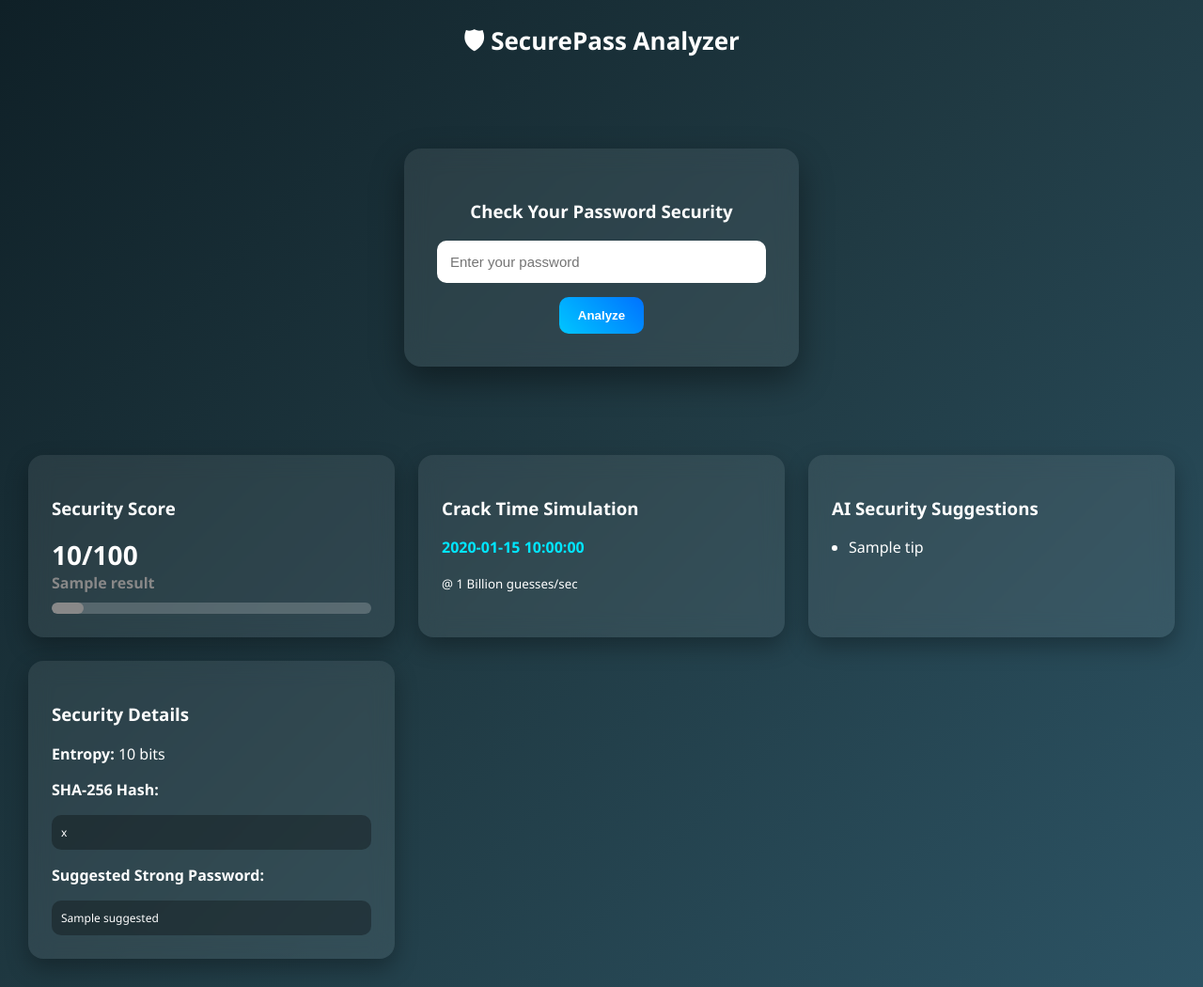
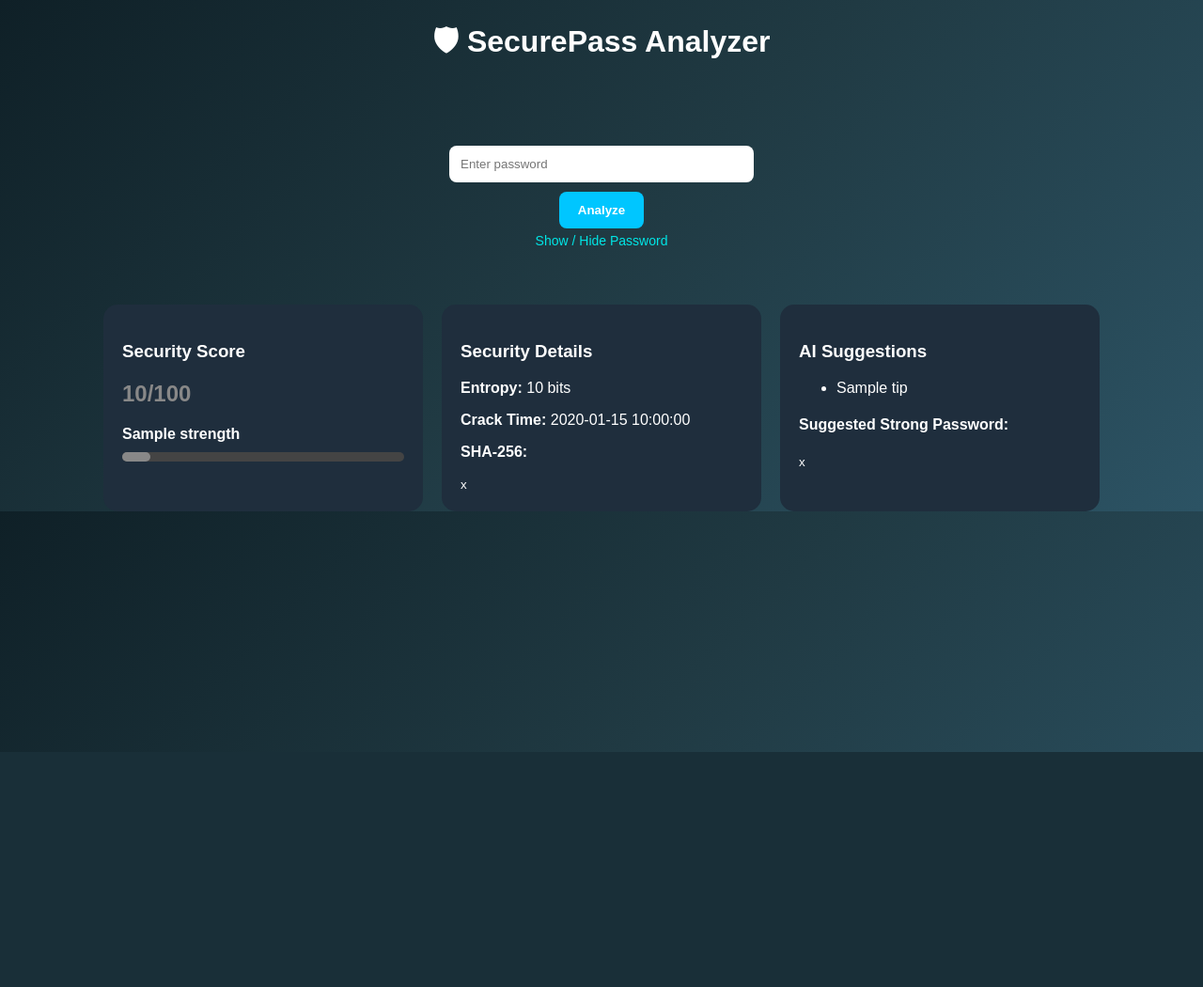
Before and after one commit to mandyamkiran/SecurePass-Analyzer, a Flask app: template templates/index.html in a window 1280 px wide. Shown: the whole page at 94% size. After the commit the page ends 800 px from the top, so only its background shows below. Run offline with Flask 3, Linux system fonts and the light colour scheme; the template is opened without the code that fills it: most values are stand-ins (such as "Sample title", 1, 10 or a date in 2020).

Commit message:
Stable production version

```diff
--- a/app.py
+++ b/app.py
@@ -1,160 +1,118 @@
 from flask import Flask, render_template, request
+import hashlib
 import math
+import secrets
 import string
-import hashlib
-import random
-import os
 
 app = Flask(__name__)
 
-# -----------------------------
-# Common Weak Password List
-# -----------------------------
-COMMON_PASSWORDS = [
-    "123456", "password", "12345678", "qwerty",
-    "abc123", "admin", "123456789", "welcome",
-    "password123", "12345"
-]
 
-# -----------------------------
-# Entropy Calculation
-# -----------------------------
-def calculate_entropy(password):
+# -------------------------
+# PASSWORD ANALYSIS FUNCTION
+# -------------------------
+def analyze_password(password):
+    length = len(password)
+
+    if length == 0:
+        return None
+
+    # Character checks
+    has_lower = any(c.islower() for c in password)
+    has_upper = any(c.isupper() for c in password)
+    has_digit = any(c.isdigit() for c in password)
+    has_special = any(c in string.punctuation for c in password)
+
+    # Charset size
     charset = 0
-
-    if any(c.islower() for c in password):
+    if has_lower:
         charset += 26
-    if any(c.isupper() for c in password):
+    if has_upper:
         charset += 26
-    if any(c.isdigit() for c in password):
+    if has_digit:
         charset += 10
-    if any(c in string.punctuation for c in password):
+    if has_special:
         charset += 32
 
-    entropy = len(password) * math.log2(charset) if charset else 0
-    return entropy, charset
+    if charset == 0:
+        charset = 1
 
-# -----------------------------
-# Crack Time Formatter
-# -----------------------------
-def format_time(seconds):
-    minutes = seconds / 60
-    hours = minutes / 60
-    days = hours / 24
-    years = days / 365
+    # Entropy calculation (SAFE)
+    entropy = length * math.log2(charset)
 
-    if years >= 1:
-        return f"{round(years, 2)} years"
-    elif days >= 1:
-        return f"{round(days, 2)} days"
-    elif hours >= 1:
-        return f"{round(hours, 2)} hours"
-    elif minutes >= 1:
-        return f"{round(minutes, 2)} minutes"
+    # Score calculation
+    score = min(int((entropy / 80) * 100), 100)
+
+    # Strength label
+    if score < 40:
+        strength = "Weak"
+        color = "#ff4d4d"
+    elif score < 70:
+        strength = "Moderate"
+        color = "#ffb84d"
     else:
-        return f"{round(seconds, 2)} seconds"
+        strength = "Strong"
+        color = "#4dff88"
 
-# -----------------------------
-# Strong Password Generator
-# -----------------------------
-def generate_strong_password(length=12):
-    characters = string.ascii_letters + string.digits + string.punctuation
-    return ''.join(random.choice(characters) for _ in range(length))
+    # SAFE crack time (no huge exponent)
+    guesses_per_sec = 1_000_000_000
+    crack_time = (2 ** entropy) / guesses_per_sec
 
-# -----------------------------
-# Security Score Calculator
-# -----------------------------
-def calculate_score(password, entropy):
-    score = 0
+    if crack_time < 60:
+        crack_display = f"{round(crack_time,2)} seconds"
+    elif crack_time < 3600:
+        crack_display = f"{round(crack_time/60,2)} minutes"
+    elif crack_time < 86400:
+        crack_display = f"{round(crack_time/3600,2)} hours"
+    else:
+        crack_display = f"{round(crack_time/86400,2)} days"
 
-    if len(password) >= 12:
-        score += 25
-    elif len(password) >= 8:
-        score += 15
-    else:
-        score += 5
+    # SHA256
+    sha256_hash = hashlib.sha256(password.encode()).hexdigest()
 
-    if any(c.islower() for c in password):
-        score += 15
-    if any(c.isupper() for c in password):
-        score += 15
-    if any(c.isdigit() for c in password):
-        score += 15
-    if any(c in string.punctuation for c in password):
-        score += 15
+    # Suggestions
+    suggestions = []
+    if length < 8:
+        suggestions.append("Use at least 8 characters.")
+    if not has_digit:
+        suggestions.append("Include numbers.")
+    if not has_special:
+        suggestions.append("Include special characters.")
+    if not has_upper:
+        suggestions.append("Include uppercase letters.")
 
-    if entropy >= 60:
-        score += 15
-    elif entropy >= 40:
-        score += 10
-    else:
-        score += 5
+    # Strong password generator
+    strong_password = ''.join(secrets.choice(
+        string.ascii_letters + string.digits + string.punctuation
+    ) for _ in range(12))
 
-    return min(score, 100)
+    return {
+        "score": score,
+        "strength": strength,
+        "color": color,
+        "entropy": round(entropy, 2),
+        "crack_time": crack_display,
+        "hash": sha256_hash,
+        "suggestions": suggestions,
+        "strong_password": strong_password
+    }
 
-# -----------------------------
-# Main Route
-# -----------------------------
+
+# -------------------------
+# ROUTE
+# -------------------------
 @app.route("/", methods=["GET", "POST"])
 def home():
     result = None
 
     if request.method == "POST":
         password = request.form.get("password")
-
-        if password:
-            entropy, charset = calculate_entropy(password)
-            crack_time_seconds = (charset ** len(password)) / 1_000_000_000 if charset else 0
-            hashed_password = hashlib.sha256(password.encode()).hexdigest()
-
-            score = calculate_score(password, entropy)
-
-            if score < 40:
-                strength_label = "Weak"
-                color = "red"
-            elif score < 70:
-                strength_label = "Moderate"
-                color = "orange"
-            elif score < 85:
-                strength_label = "Strong"
-                color = "yellow"
-            else:
-                strength_label = "Very Strong"
-                color = "limegreen"
-
-            warning = None
-            suggestions = []
-
-            if password.lower() in COMMON_PASSWORDS:
-                warning = "⚠ This is a commonly used weak password!"
-
-            if len(password) < 8:
-                suggestions.append("Use at least 8 characters.")
-            if not any(c.isupper() for c in password):
-                suggestions.append("Add uppercase letters.")
-            if not any(c.isdigit() for c in password):
-                suggestions.append("Include numbers.")
-            if not any(c in string.punctuation for c in password):
-                suggestions.append("Include special characters.")
-
-            result = {
-                "entropy": round(entropy, 2),
-                "crack_time": format_time(crack_time_seconds),
-                "hash": hashed_password,
-                "suggested": generate_strong_password(),
-                "warning": warning,
-                "suggestions": suggestions,
-                "score": score,
-                "strength_label": strength_label,
-                "color": color
-            }
+        result = analyze_password(password)
 
     return render_template("index.html", result=result)
 
 
-# -----------------------------
-# Production Run
-# -----------------------------
+# -------------------------
+# MAIN
+# -------------------------
 if __name__ == "__main__":
-    port = int(os.environ.get("PORT", 5000))
-    app.run(host="0.0.0.0", port=port)
+    app.run(host="0.0.0.0", port=5000)
--- a/templates/index.html
+++ b/templates/index.html
@@ -3,192 +3,139 @@
 <head>
     <title>SecurePass Analyzer</title>
     <meta name="viewport" content="width=device-width, initial-scale=1.0">
-
     <style>
-        * { box-sizing: border-box; }
-
         body {
-            margin: 0;
-            font-family: 'Segoe UI', sans-serif;
-            background: linear-gradient(135deg, #0f2027, #203a43, #2c5364);
-            color: white;
+            margin:0;
+            font-family: Arial, sans-serif;
+            background: linear-gradient(135deg,#0f2027,#203a43,#2c5364);
+            color:white;
+            text-align:center;
         }
 
-        header {
-            text-align: center;
-            padding: 25px;
-            font-size: 26px;
-            font-weight: 600;
-        }
-
-        /* Center Hero Section */
-        .hero {
-            display: flex;
-            justify-content: center;
-            align-items: center;
-            height: 45vh;
-            text-align: center;
-        }
-
-        .hero-card {
-            background: rgba(255,255,255,0.08);
-            backdrop-filter: blur(12px);
-            padding: 35px;
-            border-radius: 18px;
-            width: 420px;
-            box-shadow: 0 15px 35px rgba(0,0,0,0.4);
+        .center-box {
+            margin-top:80px;
         }
 
         input {
-            width: 100%;
-            padding: 14px;
-            border-radius: 10px;
-            border: none;
-            outline: none;
-            margin-bottom: 15px;
-            font-size: 15px;
+            padding:12px;
+            width:300px;
+            border-radius:8px;
+            border:none;
+            outline:none;
         }
 
         button {
-            padding: 12px 20px;
-            border-radius: 10px;
-            border: none;
-            font-weight: bold;
-            background: linear-gradient(45deg, #00c6ff, #0072ff);
-            color: white;
-            cursor: pointer;
-            transition: 0.3s;
+            padding:12px 20px;
+            margin-top:10px;
+            border:none;
+            border-radius:8px;
+            background:#00c6ff;
+            color:white;
+            cursor:pointer;
+            font-weight:bold;
         }
 
-        button:hover { opacity: 0.85; }
+        button:hover {
+            background:#0099cc;
+        }
 
-        /* Dashboard Section */
-        .dashboard {
-            padding: 30px;
-            display: grid;
-            grid-template-columns: repeat(auto-fit, minmax(320px, 1fr));
-            gap: 25px;
+        .toggle {
+            margin-top:5px;
+            font-size:14px;
+            cursor:pointer;
+            color:#00e6e6;
+        }
+
+        .results {
+            margin-top:60px;
+            display:flex;
+            justify-content:center;
+            flex-wrap:wrap;
+            gap:20px;
         }
 
         .card {
-            background: rgba(255,255,255,0.08);
-            backdrop-filter: blur(12px);
-            padding: 25px;
-            border-radius: 16px;
-            box-shadow: 0 10px 25px rgba(0,0,0,0.3);
+            background:#1f2e3d;
+            padding:20px;
+            border-radius:15px;
+            width:300px;
+            text-align:left;
         }
 
-        .score-number {
-            font-size: 28px;
-            font-weight: bold;
-        }
-
-        .progress-bar {
-            height: 12px;
-            background: rgba(255,255,255,0.2);
-            border-radius: 8px;
-            margin-top: 10px;
-            overflow: hidden;
+        .progress {
+            background:#444;
+            border-radius:10px;
+            height:10px;
+            margin-top:10px;
         }
 
         .progress-fill {
-            height: 12px;
-            border-radius: 8px;
-            transition: width 0.6s ease;
+            height:10px;
+            border-radius:10px;
         }
-
-        ul { padding-left: 18px; }
-
-        .hash-box {
-            background: rgba(0,0,0,0.3);
-            padding: 10px;
-            border-radius: 10px;
-            font-size: 12px;
-            word-wrap: break-word;
-            margin-top: 8px;
-        }
-
-        .highlight { color: #00e6ff; font-weight: bold; }
 
     </style>
 </head>
 <body>
 
-<header>
-    🛡 SecurePass Analyzer
-</header>
+<h1>🛡 SecurePass Analyzer</h1>
 
+<div class="center-box">
     <form method="POST">
-
-    <!-- CENTER INPUT -->
-    <div class="hero">
-        <div class="hero-card">
-            <h3>Check Your Password Security</h3>
-            <input type="password" name="password" placeholder="Enter your password" required>
+        <input type="password" id="password" name="password" placeholder="Enter password" required>
+        <br>
         <button type="submit">Analyze</button>
-        </div>
+    </form>
+    <div class="toggle" onclick="togglePassword()">Show / Hide Password</div>
 </div>
 
 {% if result %}
+<div class="results">
 
-    <!-- RESULTS BELOW -->
-    <div class="dashboard">
-
-        <!-- Score -->
     <div class="card">
         <h3>Security Score</h3>
-            <div class="score-number">{{ result.score }}/100</div>
-            <div style="color: {{ result.color }}; font-weight:bold;">
-                {{ result.strength_label }}
-            </div>
-
-            <div class="progress-bar">
+        <h2 style="color: {{ result.color }}">{{ result.score }}/100</h2>
+        <strong>{{ result.strength }}</strong>
+        <div class="progress">
             <div class="progress-fill"
                  style="width: {{ result.score }}%; background: {{ result.color }};">
             </div>
         </div>
     </div>
 
-        <!-- Crack Time -->
     <div class="card">
-            <h3>Crack Time Simulation</h3>
-            <p class="highlight">{{ result.crack_time }}</p>
-            <small>@ 1 Billion guesses/sec</small>
+        <h3>Security Details</h3>
+        <p><strong>Entropy:</strong> {{ result.entropy }} bits</p>
+        <p><strong>Crack Time:</strong> {{ result.crack_time }}</p>
+        <p><strong>SHA-256:</strong></p>
+        <small style="word-break:break-all;">{{ result.hash }}</small>
     </div>
 
-        <!-- Suggestions -->
     <div class="card">
-            <h3>AI Security Suggestions</h3>
-
-            {% if result.suggestions %}
+        <h3>AI Suggestions</h3>
         <ul>
             {% for tip in result.suggestions %}
             <li>{{ tip }}</li>
             {% endfor %}
         </ul>
-            {% else %}
-            <p class="highlight">Excellent password strength!</p>
-            {% endif %}
-        </div>
 
-        <!-- Details -->
-        <div class="card">
-            <h3>Security Details</h3>
-
-            <p><strong>Entropy:</strong> {{ result.entropy }} bits</p>
-
-            <p><strong>SHA-256 Hash:</strong></p>
-            <div class="hash-box">{{ result.hash }}</div>
-
-            <p><strong>Suggested Strong Password:</strong></p>
-            <div class="hash-box">{{ result.suggested }}</div>
+        <h4>Suggested Strong Password:</h4>
+        <small>{{ result.strong_password }}</small>
     </div>
 
 </div>
-
 {% endif %}
 
-</form>
+<script>
+function togglePassword() {
+    var x = document.getElementById("password");
+    if (x.type === "password") {
+        x.type = "text";
+    } else {
+        x.type = "password";
+    }
+}
+</script>
 
 </body>
 </html>
```
Lines whose indentation alone changed are shown as unchanged.
